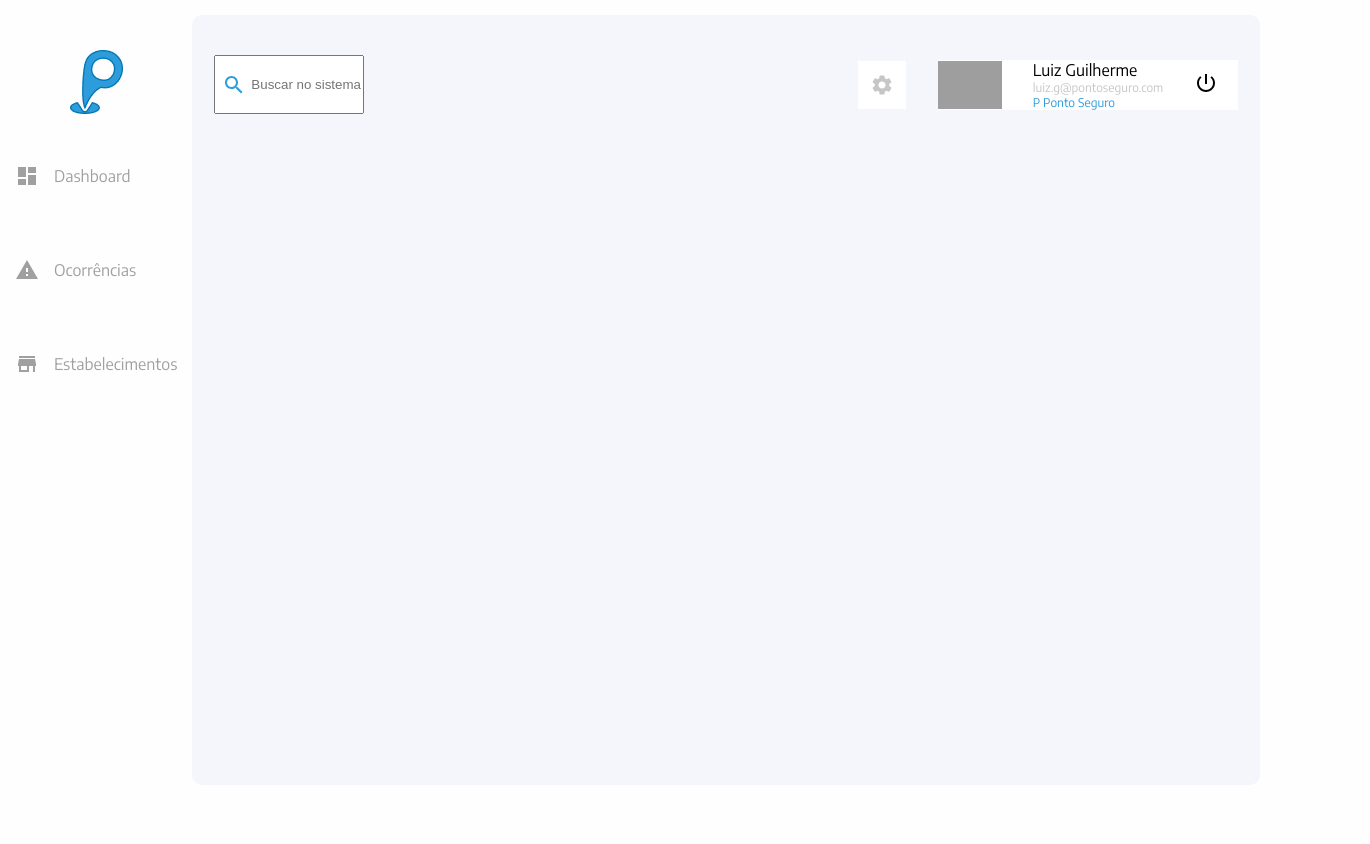
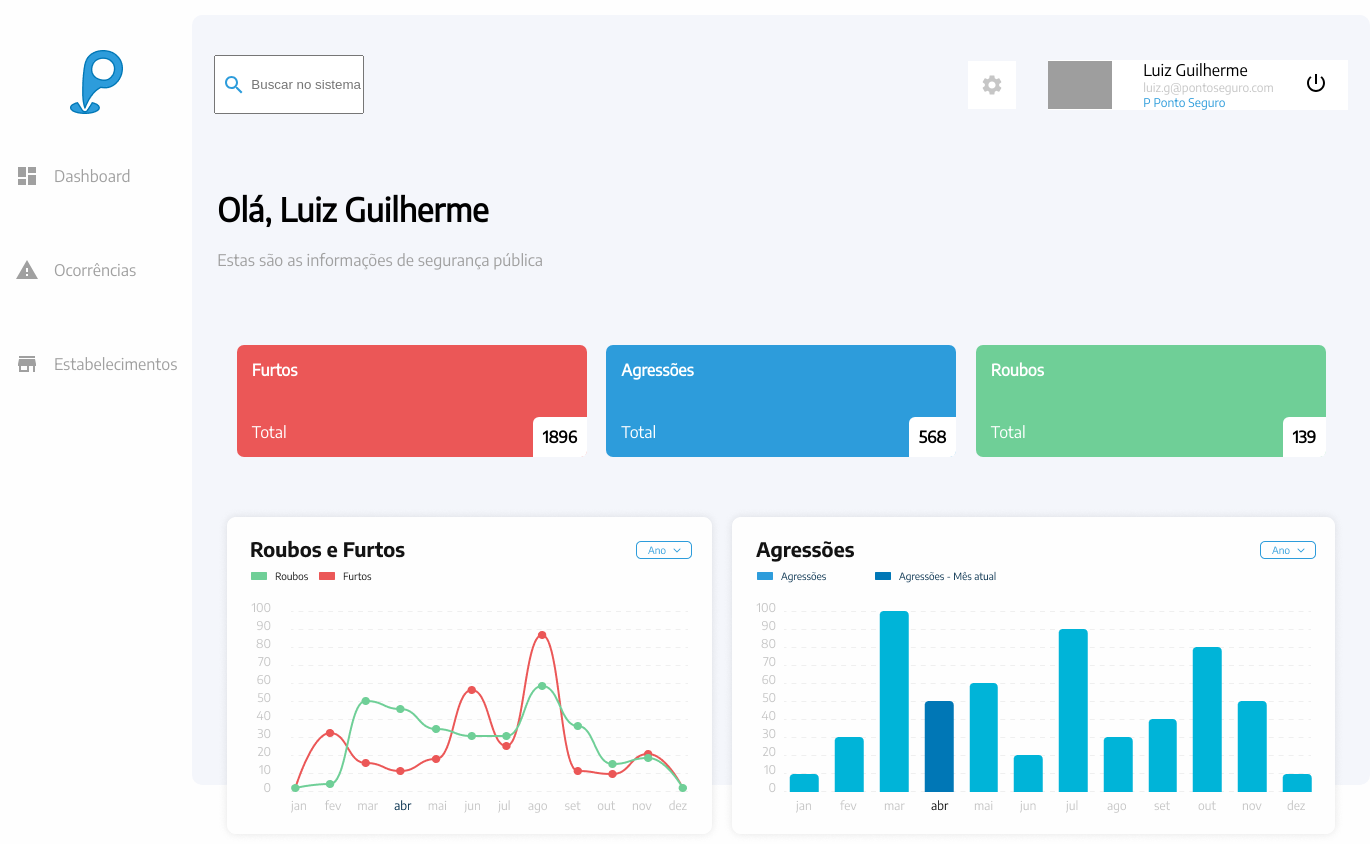
Before and after one commit to luizdebem/ponto-seguro-web, a React (Create React App) app: page / in a window 1280 px wide. Shown: the whole page, 1370 px wide, since content can reach past the window. Before the commit the page ends 810 px from the top, so only its background shows below. Built offline with nearby package versions, Linux system fonts and the light colour scheme; grey boxes are pictures that could not be loaded.

Commit message:
Dashboard page done

```diff
--- a/src/pages/Dashboard/Dashboard.css
+++ b/src/pages/Dashboard/Dashboard.css
@@ -60,3 +60,54 @@
 .logout {
   padding-right: 20px;
 }
+
+.main-content {
+  margin: 75px 25px 0px 25px;
+}
+
+.welcome p {
+  color: #A0A0A0;
+}
+
+.information-container {
+  margin-top: 75px;
+  display: flex;
+  flex-direction: row;
+  justify-content: space-evenly;
+  align-items: center;
+}
+
+.red {background-color: #EB5757;}
+.green {background-color: #6FCF97;}
+.blue {background-color: #2D9CDB;}
+
+.box {
+  border-radius: 7px;
+  display: flex;
+  flex-direction: column;
+  justify-content: space-between;
+  width: 350px;
+  height: 112px;
+  padding: 15px;
+  position: relative;
+  color: white;
+}
+
+.box div {
+  border-radius: 6px 0px;
+  padding: 10px;
+  background-color: white;
+  position: absolute;
+  bottom: 0;
+  right: 0;
+  color: black;
+  font-weight: bold;
+}
+
+.charts-container {
+  margin-top: 50px;
+  display: flex;
+  flex-direction: row;
+  justify-content: space-evenly;
+  align-items: center;
+}
--- a/src/pages/Dashboard/Dashboard.js
+++ b/src/pages/Dashboard/Dashboard.js
@@ -3,6 +3,8 @@ import './Dashboard.css'
 import Settings from '@material-ui/icons/Settings'
 import PowerSettingsNew from '@material-ui/icons/PowerSettingsNew'
 import Search from '@material-ui/icons/Search'
+import AgressionChart from '../../assets/agressions-graph.png'
+import RobberyChart from '../../assets/robbery-graph.png'
 
 const Dashboard = () => {
   return (
@@ -10,7 +12,7 @@ const Dashboard = () => {
       <header className="dashboard-header">
         <div className="search-container">
           <Search className="search-icon" />
-          <input class="search-input" type="text" placeholder="Buscar no sistema" />
+          <input className="search-input" type="text" placeholder="Buscar no sistema" />
         </div>
 
         <span className="settings">
@@ -32,6 +34,47 @@ const Dashboard = () => {
           </div>
         </div>
       </header>
+
+      <main className="main-content">
+        <div className="welcome">
+          <h1>Olá, Luiz Guilherme</h1>
+          <p>Estas são as informações de segurança pública</p>
+        </div>
+
+        <div className="information-container">
+          <div className="red box">
+            <span><b>Furtos</b></span>
+            <span>Total</span>
+            <div>
+              <span>1896</span>
+            </div>
+          </div>
+
+          <div className="blue box">
+            <span><b>Agressões</b></span>
+            <span>Total</span>
+            <div>
+              <span>568</span>
+            </div>
+          </div>
+
+          <div className="green box">
+            <span><b>Roubos</b></span>
+            <span>Total</span>
+            <div>
+              <span>139</span>
+            </div>
+          </div>
+
+        </div>
+
+        <div className="charts-container">
+          <img src={RobberyChart} alt="Gráfico de Roubos e Furtos"></img>
+          <img src={AgressionChart} alt="Gráfico de Agressões"></img>
+        </div>
+      </main>
+
+
     </div>
   )
 }
```
Also changed, not shown: src/assets/agressions-graph.png (added), src/assets/robbery-graph.png (added).
